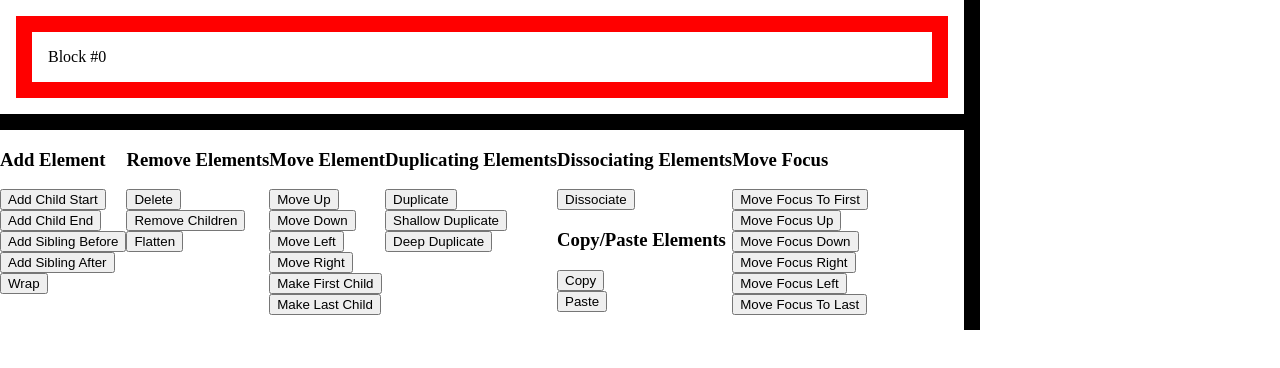
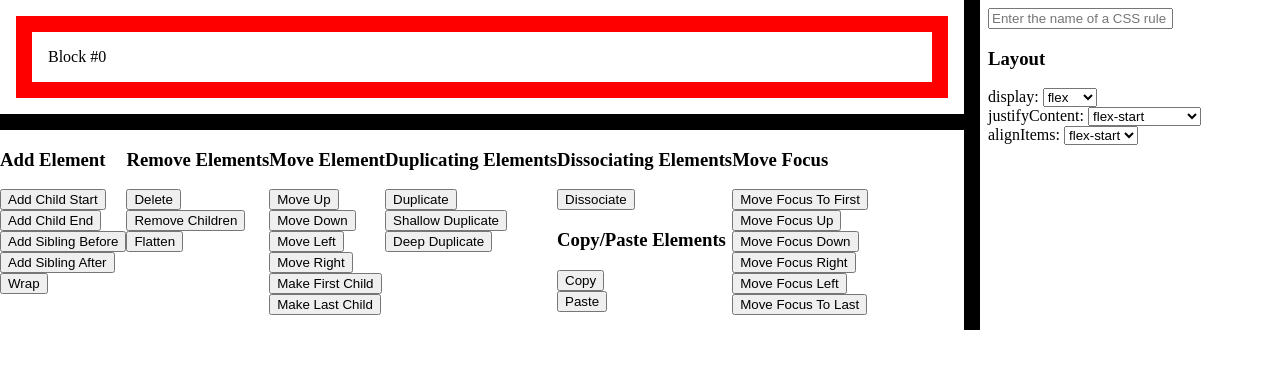
Before and after one commit to PaulJuliusMartinez/lute-layout, a React app: page / in a window 1280 px wide. Shown: the top 368 px of the page. Built offline with nearby package versions, Linux system fonts and the light colour scheme; the HTML template or start-up script is replaced by a standard one.

Commit message:
Add proof-of-concept CSS Property editing.

```diff
--- /dev/null
+++ b/src/css-properties-editor.tsx
@@ -0,0 +1,106 @@
+import * as CSS from "csstype"
+import * as React from "react"
+import { connect } from "react-redux"
+
+import { setElementContent, setElementStyle } from "elements-actions"
+import * as Flex from "flex"
+import { Dispatch, Store } from "store"
+
+interface OwnProps {
+  logicalId: string
+}
+
+interface ConnectStateProps {
+  styles: CSS.Properties
+  content: string
+}
+
+interface ConnectDispatchProps {
+  setStyle: (style: CSS.Properties) => void
+  setContent: (content: string) => void
+}
+
+type Props = OwnProps & ConnectStateProps & ConnectDispatchProps
+
+function mapStateToProps(store: Store, ownProps: OwnProps): ConnectStateProps {
+  return { ...store.elements.elements[ownProps.logicalId] }
+}
+
+function mapDispatchToProps(dispatch: Dispatch): ConnectDispatchProps {
+  return {
+    setStyle: (style: CSS.Properties) => { dispatch(setElementStyle(style)) },
+    setContent: (content: string) => { dispatch(setElementContent(content)) },
+  }
+}
+
+interface State {
+  searchInputValue: string
+}
+
+type CSSRule = keyof CSS.Properties
+
+class CSSPropertiesEditor extends React.Component<Props, State> {
+  constructor(props: Props) {
+    super(props)
+    this.state = { searchInputValue: "" }
+  }
+
+  handleSearchInputChange = (e: React.ChangeEvent<HTMLInputElement>) => {
+    this.setState({ searchInputValue: e.currentTarget.value })
+  }
+
+  handleSearchInputKeyPress = (e: React.KeyboardEvent<HTMLInputElement>) => {
+    if (e.key === "Enter") {
+      console.log("enter hit")
+    }
+  }
+
+  handleRuleValueChange = (
+    e: React.ChangeEvent<HTMLInputElement | HTMLSelectElement>,
+    rule: CSSRule,
+  ) => {
+    this.props.setStyle({ [rule]: e.currentTarget.value })
+  }
+
+  formatSelect(rule: CSSRule, options: string[]) {
+    let formattedOptions = options.map(o => (
+      <option key={o} value={o}>
+        {o}
+      </option>
+    ))
+
+    return (
+      <div>
+        {rule}:{" "}
+        <select
+          value={this.props.styles[rule]}
+          onChange={e => this.handleRuleValueChange(e, rule)}
+        >
+          {formattedOptions}
+        </select>
+      </div>
+    )
+  }
+
+  render() {
+    return (
+      <div>
+        <input
+          type="text"
+          value={this.state.searchInputValue}
+          onChange={this.handleSearchInputChange}
+          onKeyPress={this.handleSearchInputKeyPress}
+          placeholder="Enter the name of a CSS rule"
+        />
+        <div>
+          <h3>Layout</h3>
+          {this.formatSelect("display", ["block", "flex", "inline"])}
+          {this.formatSelect("justifyContent", ["flex-start", "flex-end", "center", "space-between"])}
+          {this.formatSelect("alignItems", ["flex-start", "flex-end", "center", "stretch"])}
+        </div>
+      </div>
+    )
+  }
+}
+
+export default connect(mapStateToProps, mapDispatchToProps)(CSSPropertiesEditor)
--- a/src/flex-layout-tool.tsx
+++ b/src/flex-layout-tool.tsx
@@ -1,5 +1,6 @@
 import * as React from "react"
 
+import CSSPropertiesEditor from "css-properties-editor"
 import DebugTreeState from "debug-tree-state"
 import FlexLayoutDivider from "flex-layout-divider"
 import TreeControl from "keyboard/tree-control"
@@ -26,8 +27,9 @@ export default class FlexLayoutTool extends React.Component<{}, {}> {
         <TreeModifier />
         <FlexLayoutDivider vertical={true} />
         <div className="flex-layout-tool-sidebar">
-          <TreeControl />
+          <CSSPropertiesEditor logicalId="0" />
         </div>
+        <TreeControl />
       </div>
     )
   }
--- a/src/keyboard/tree-control.tsx
+++ b/src/keyboard/tree-control.tsx
@@ -97,6 +97,9 @@ class TreeControl extends React.Component<TreeControlProps, TreeControlState> {
   }
 
   handleKeyDown = (e: KeyboardEvent) => {
+    let activeElement = document.activeElement
+    if (activeElement && activeElement.tagName === "INPUT") return
+
     if (e.repeat) return
     if (e.key === "Shift") return
 
```
